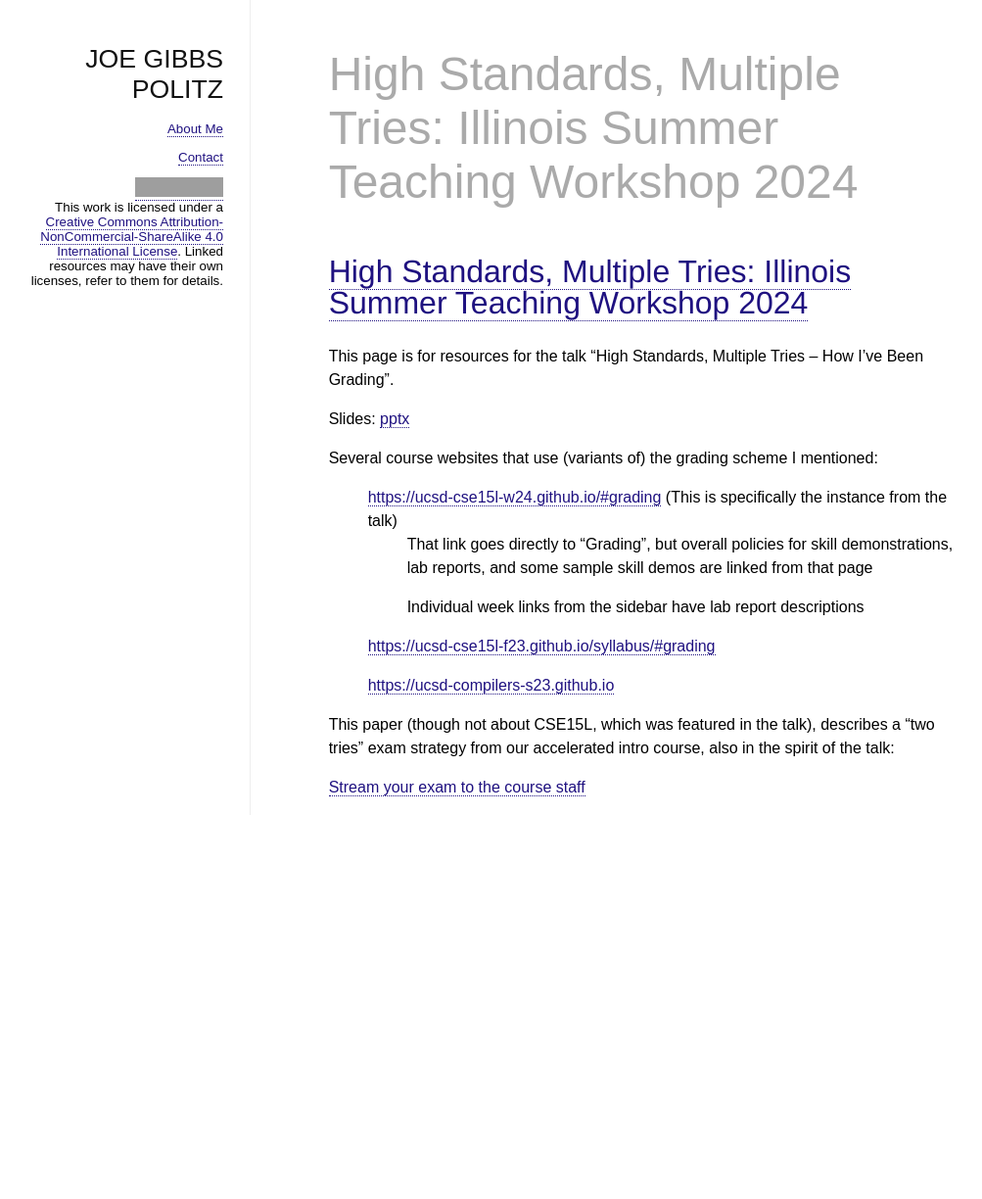
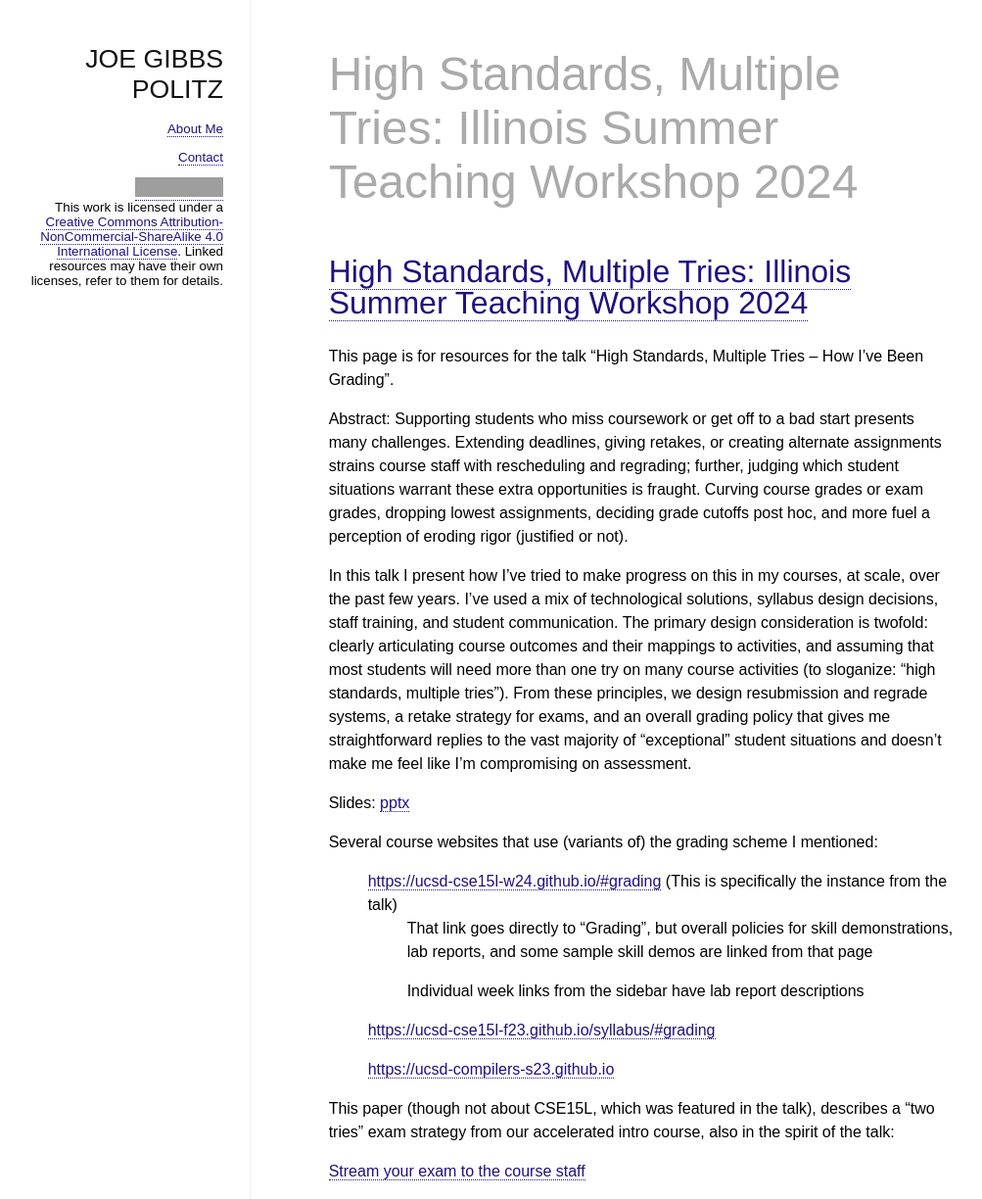
Before and after one commit to jpolitz/jpolitz.github.com, a Jekyll site: the page built from notes/_posts/2024-06-03-high-standards-multiple-tries.md, in a window 1280 px wide. Shown: the whole page at 98% size, without its empty margins (12-1015 px from the left). Built offline with Jekyll 4.4.1, drawn with Linux system fonts in a browser that asks for light colours; before the commit the page ends 900 px from its top, so only the background shows below that; grey boxes are pictures that could not be loaded.

Commit message:
abstracts

```diff
--- a/notes/_posts/2024-06-03-high-standards-multiple-tries.md
+++ b/notes/_posts/2024-06-03-high-standards-multiple-tries.md
@@ -8,6 +8,26 @@ title: "High Standards, Multiple Tries: Illinois Summer Teaching Workshop 2024"
 <h2><a href="{{ site.url }}{{ page.url }}">{{ page.title }}</a></h2>
 
 This page is for resources for the talk “High Standards, Multiple Tries – How I've Been Grading”.
+
+Abstract: Supporting students who miss coursework or get off to a bad start
+presents many challenges. Extending deadlines, giving retakes, or creating
+alternate assignments strains course staff with rescheduling and regrading;
+further, judging which student situations warrant these extra opportunities is
+fraught. Curving course grades or exam grades, dropping lowest assignments,
+deciding grade cutoffs post hoc, and more fuel a perception of eroding rigor
+(justified or not).
+
+In this talk I present how I've tried to make progress on this in my courses,
+at scale, over the past few years. I've used a mix of technological solutions,
+syllabus design decisions, staff training, and student communication. The
+primary design consideration is twofold: clearly articulating course outcomes
+and their mappings to activities, and assuming that most students will need
+more than one try on many course activities (to sloganize: “high standards,
+multiple tries”). From these principles, we design resubmission and regrade
+systems, a retake strategy for exams, and an overall grading policy that gives
+me straightforward replies to the vast majority of “exceptional” student
+situations and doesn't make me feel like I'm compromising on assessment.
+
 
 Slides: [pptx](/docs/high-standards-multiple-tries.pptx)
 
```
Also changed, not shown: notes/_posts/2024-03-06-ifip-compilers-jit.md (+13 -0 lines).
